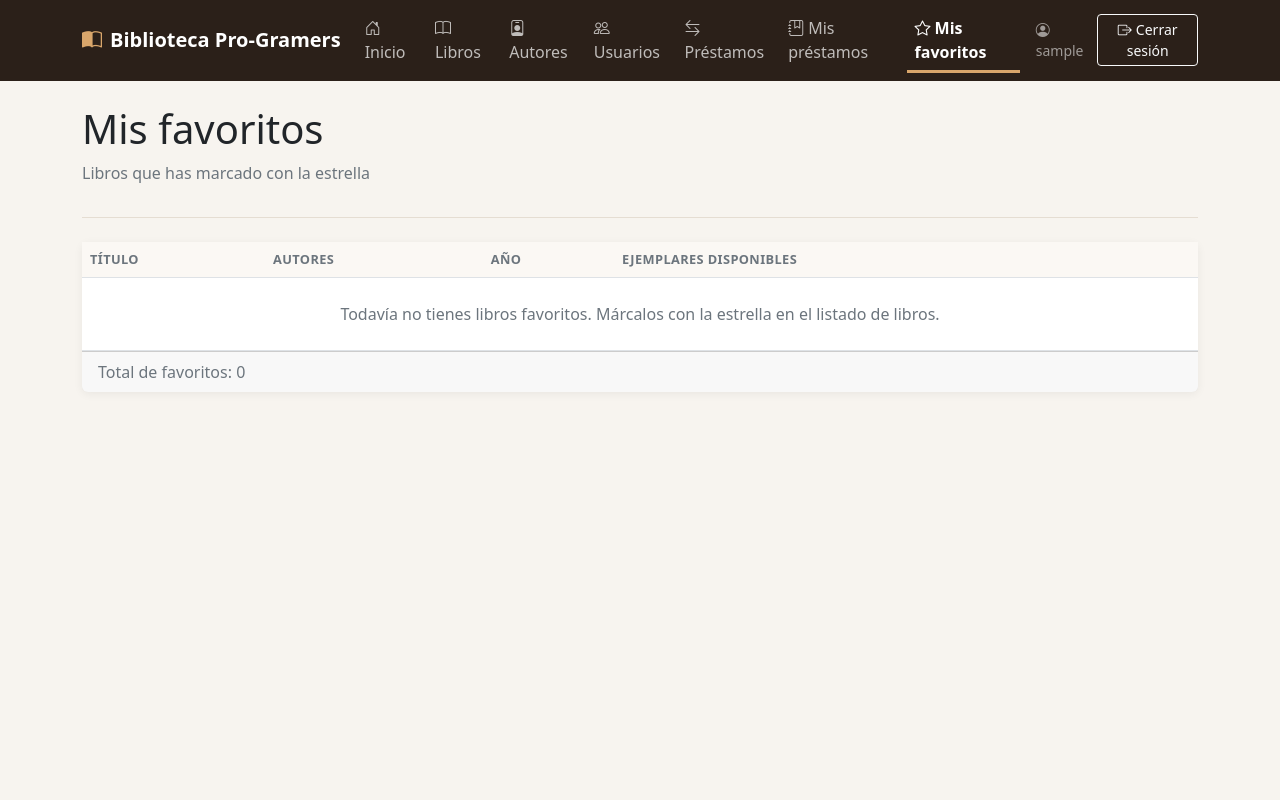
After one commit to Albertlp93/Pro-Gramers, a Spring Boot app: page /user/favoritos in a window 1280 px wide. The commit adds this page. Run offline with Spring Boot 4, Linux system fonts and the light colour scheme; the visitor is signed in with stand-in values (Sample User, id 1); data that the repository does not hold is empty; some of the project's set-up classes (security, data sources, template engines, error pages and the like) are left out, and stand-ins take their place; some libraries are stand-ins or nearby versions.

Commit message:
error 403/404 + favoritos

```diff
--- a/src/main/java/com/biblioteca/controller/UserController.java
+++ b/src/main/java/com/biblioteca/controller/UserController.java
@@ -3,20 +3,35 @@ package com.biblioteca.controller;
 import java.security.Principal;
 
 import com.biblioteca.repository.PrestamoRepository;
+import com.biblioteca.service.FavoritoService;
 
+import org.springframework.context.MessageSource;
+import org.springframework.context.i18n.LocaleContextHolder;
 import org.springframework.stereotype.Controller;
 import org.springframework.ui.Model;
 import org.springframework.web.bind.annotation.GetMapping;
+import org.springframework.web.bind.annotation.PathVariable;
+import org.springframework.web.bind.annotation.PostMapping;
 import org.springframework.web.bind.annotation.RequestMapping;
+import org.springframework.web.bind.annotation.RequestParam;
+import org.springframework.web.servlet.mvc.support.RedirectAttributes;
 
 @Controller
 @RequestMapping("/user")
 public class UserController {
 
     private final PrestamoRepository prestamoRepository;
+    private final FavoritoService favoritoService;
+    private final MessageSource messageSource;
 
-    public UserController(PrestamoRepository prestamoRepository) {
+    public UserController(
+            PrestamoRepository prestamoRepository,
+            FavoritoService favoritoService,
+            MessageSource messageSource) {
+
         this.prestamoRepository = prestamoRepository;
+        this.favoritoService = favoritoService;
+        this.messageSource = messageSource;
     }
 
     @GetMapping("/prestamos")
@@ -27,4 +42,33 @@ public class UserController {
 
         return "mis-prestamos";
     }
+
+    @GetMapping("/favoritos")
+    public String misFavoritos(Principal principal, Model model) {
+        model.addAttribute("libros",
+            favoritoService.listarFavoritos(principal.getName()));
+
+        return "mis-favoritos";
+    }
+
+    // Marca o desmarca un libro como favorito.
+    // "origen" indica a qué pantalla volver: el listado de libros o mis favoritos.
+    @PostMapping("/favoritos/{id}")
+    public String alternarFavorito(
+            @PathVariable Long id,
+            @RequestParam(defaultValue = "libros") String origen,
+            Principal principal,
+            RedirectAttributes redirectAttributes) {
+
+        boolean esFavorito =
+            favoritoService.alternarFavorito(principal.getName(), id);
+
+        String clave = esFavorito ? "favorito.agregado" : "favorito.quitado";
+        redirectAttributes.addFlashAttribute("mensaje",
+            messageSource.getMessage(clave, null, LocaleContextHolder.getLocale()));
+
+        return "favoritos".equals(origen)
+            ? "redirect:/user/favoritos"
+            : "redirect:/libros";
+    }
 }
--- a/src/main/java/com/biblioteca/repository/LibroRepository.java
+++ b/src/main/java/com/biblioteca/repository/LibroRepository.java
@@ -20,6 +20,10 @@ public interface LibroRepository extends JpaRepository<Libro, Long> {
     @EntityGraph(attributePaths = "autores")
     Optional<Libro> findById(Long id);
 
+    // Libros favoritos de un usuario, con sus autores ya cargados.
+    @EntityGraph(attributePaths = "autores")
+    List<Libro> findByUsuariosFavoritoEmailOrderByTituloAsc(String email);
+
     boolean existsByIsbn(String isbn);
 
     boolean existsByIsbnAndIdNot(String isbn, Long id);
--- a/src/main/resources/messages.properties
+++ b/src/main/resources/messages.properties
@@ -35,6 +35,7 @@ menu.usuarios=Usuarios
 menu.prestamos=Préstamos
 menu.mostrar=Mostrar menú
 menu.misPrestamos=Mis préstamos
+menu.misFavoritos=Mis favoritos
 menu.cerrarSesion=Cerrar sesión
 
 # --- Botones comunes ---
@@ -65,3 +66,18 @@ prestamo.misPrestamos.vacio=Todavía no tienes préstamos.
 prestamo.estado.devuelto=Devuelto
 prestamo.estado.retrasado=Retrasado
 prestamo.estado.pendiente=Pendiente
+
+# --- Páginas de error (templates/error/403.html y 404.html) ---
+error.403.titulo=Acceso denegado
+error.403.mensaje=No tienes permiso para ver esta página. Si crees que es un error, contacta con el administrador de la biblioteca.
+error.404.titulo=Página no encontrada
+error.404.mensaje=La página que buscas no existe o se ha movido.
+error.volverInicio=Volver al inicio
+
+# --- Favoritos (UserController, libros.html y mis-favoritos.html) ---
+favorito.columna=Favorito
+favorito.boton.marcar=Marcar como favorito
+favorito.boton.quitar=Quitar de favoritos
+favorito.agregado=Libro añadido a tus favoritos.
+favorito.quitado=Libro quitado de tus favoritos.
+favorito.listado.vacio=Todavía no tienes libros favoritos. Márcalos con la estrella en el listado de libros.
--- a/src/main/resources/templates/fragments/menu.html
+++ b/src/main/resources/templates/fragments/menu.html
@@ -21,6 +21,7 @@
           <li class="nav-item" sec:authorize="hasAuthority('ROLE_ADMIN')"><a class="nav-link" th:href="@{/usuarios}" th:classappend="${activo == 'usuarios'} ? 'active'"><i class="bi bi-people me-1"></i><span th:text="#{menu.usuarios}">Usuarios</span></a></li>
           <li class="nav-item" sec:authorize="hasAuthority('ROLE_ADMIN')"><a class="nav-link" th:href="@{/prestamos}" th:classappend="${activo == 'prestamos'} ? 'active'"><i class="bi bi-arrow-left-right me-1"></i><span th:text="#{menu.prestamos}">Préstamos</span></a></li>
           <li class="nav-item" sec:authorize="hasAuthority('ROLE_USER')"><a class="nav-link" th:href="@{/user/prestamos}" th:classappend="${activo == 'misprestamos'} ? 'active'"><i class="bi bi-journal-bookmark me-1"></i><span th:text="#{menu.misPrestamos}">Mis préstamos</span></a></li>
+          <li class="nav-item" sec:authorize="hasAuthority('ROLE_USER')"><a class="nav-link" th:href="@{/user/favoritos}" th:classappend="${activo == 'misfavoritos'} ? 'active'"><i class="bi bi-star me-1"></i><span th:text="#{menu.misFavoritos}">Mis favoritos</span></a></li>
         </ul>
         <div class="d-flex align-items-center gap-2 ms-lg-3" sec:authorize="isAuthenticated()">
           <span class="navbar-text small">
--- /dev/null
+++ b/src/main/resources/templates/mis-favoritos.html
@@ -0,0 +1,93 @@
+<!DOCTYPE html>
+<html lang="es" xmlns:th="http://www.thymeleaf.org">
+<head>
+    <meta charset="UTF-8">
+    <meta name="viewport" content="width=device-width, initial-scale=1.0">
+    <title>Mis favoritos — Biblioteca</title>
+
+    <link href="https://cdn.jsdelivr.net/npm/bootstrap@5.3.3/dist/css/bootstrap.min.css"
+          rel="stylesheet">
+    <link href="https://cdn.jsdelivr.net/npm/bootstrap-icons@1.11.3/font/bootstrap-icons.min.css"
+          rel="stylesheet">
+    <link th:href="@{/css/estilos.css}" rel="stylesheet">
+</head>
+<body>
+
+<div th:replace="~{fragments/menu :: menu('misfavoritos')}"></div>
+
+<main class="container py-4">
+
+    <div th:if="${mensaje}"
+         class="alert alert-success"
+         role="status"
+         th:text="${mensaje}">
+    </div>
+
+    <div class="encabezado">
+        <h1>Mis favoritos</h1>
+        <p class="text-secondary">Libros que has marcado con la estrella</p>
+    </div>
+
+    <div class="card">
+        <div class="table-responsive">
+            <table class="table mb-0">
+                <thead>
+                <tr>
+                    <th scope="col">Título</th>
+                    <th scope="col">Autores</th>
+                    <th scope="col">Año</th>
+                    <th scope="col">Ejemplares disponibles</th>
+                    <th scope="col"></th>
+                </tr>
+                </thead>
+
+                <tbody>
+                <tr th:each="libro : ${libros}">
+                    <td class="fw-semibold">
+                        <i class="bi bi-star-fill text-warning me-1"></i>
+                        <span th:text="${libro.titulo}"></span>
+                    </td>
+
+                    <td>
+                        <div th:each="autor : ${libro.autores}"
+                             th:text="${autor.nombre + ' ' + autor.apellidos}">
+                        </div>
+                    </td>
+
+                    <td th:text="${libro.anioPublicacion}"></td>
+
+                    <td th:text="${libro.ejemplaresDisponibles}"></td>
+
+                    <td class="text-end">
+                        <form th:action="@{/user/favoritos/{id}(id=${libro.id})}" method="post">
+                            <input type="hidden" name="origen" value="favoritos">
+                            <button type="submit"
+                                    class="btn btn-sm btn-outline-secondary"
+                                    th:text="#{favorito.boton.quitar}">
+                                Quitar de favoritos
+                            </button>
+                        </form>
+                    </td>
+                </tr>
+
+                <tr th:if="${#lists.isEmpty(libros)}">
+                    <td colspan="5"
+                        class="text-center text-secondary py-4"
+                        th:text="#{favorito.listado.vacio}">
+                        Todavía no tienes libros favoritos.
+                    </td>
+                </tr>
+                </tbody>
+            </table>
+        </div>
+
+        <div class="card-footer text-secondary">
+            Total de favoritos:
+            <span th:text="${#lists.size(libros)}">0</span>
+        </div>
+    </div>
+</main>
+
+<script src="https://cdn.jsdelivr.net/npm/bootstrap@5.3.3/dist/js/bootstrap.bundle.min.js"></script>
+</body>
+</html>
```
Also changed, not shown: src/main/java/com/biblioteca/controller/LibroController.java (+15 -2 lines), src/main/java/com/biblioteca/service/FavoritoService.java (added, +65 -0 lines), src/main/resources/templates/error/403.html (added, +35 -0 lines), src/main/resources/templates/error/404.html (added, +35 -0 lines), src/main/resources/templates/libros.html (+15 -0 lines).
